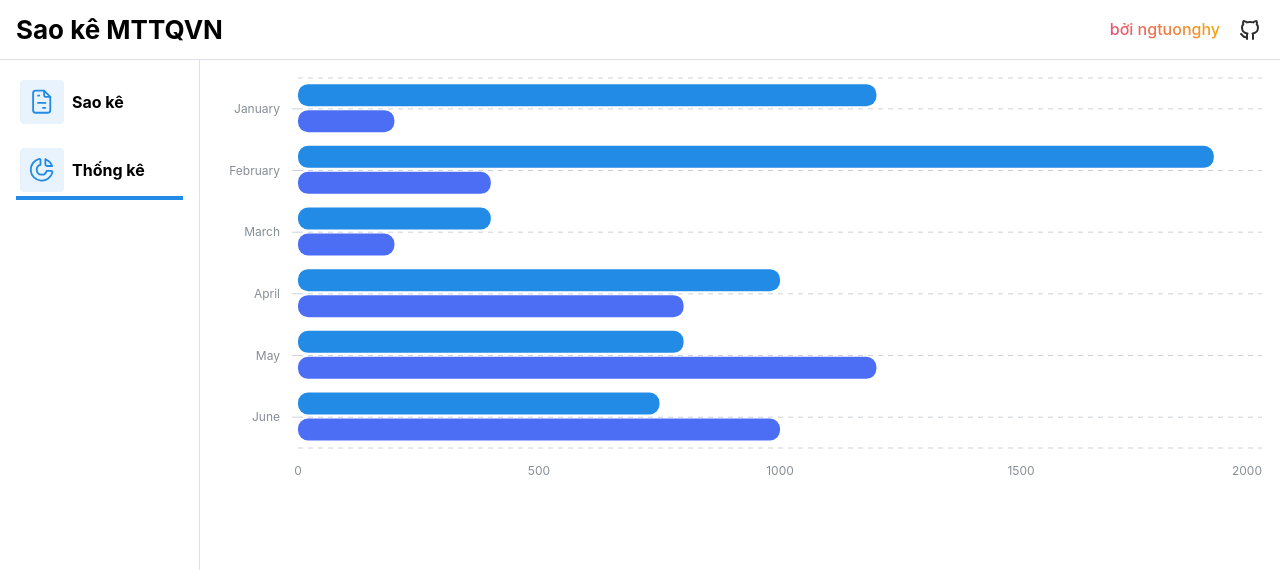
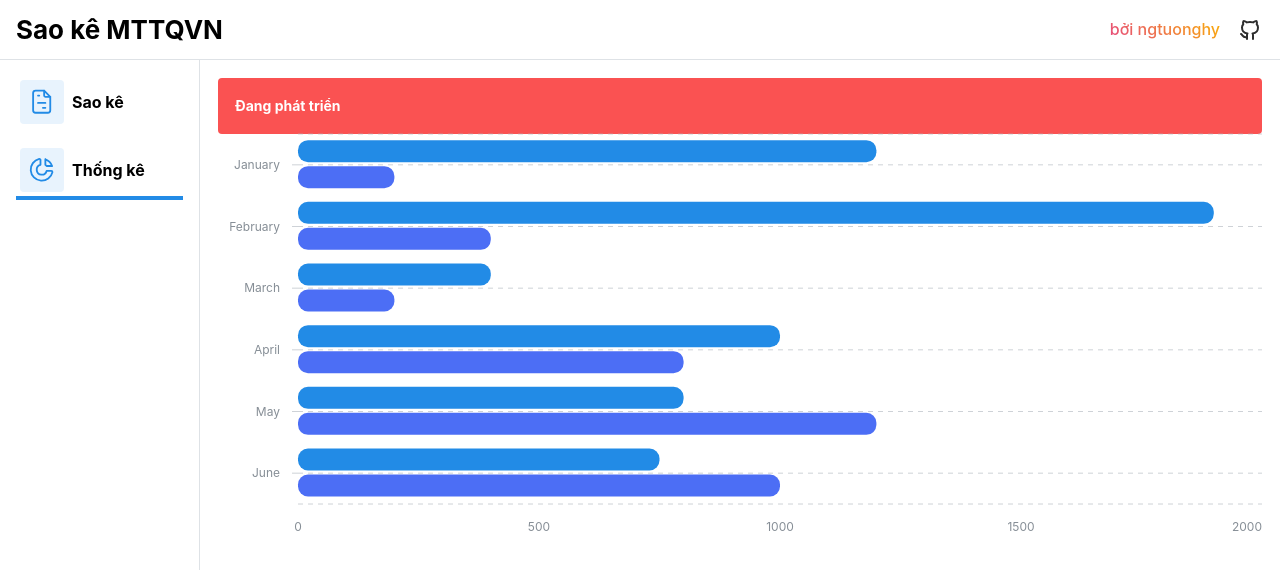
Before and after one commit to ngtuonghy/saokemttqvn, a Next.js app: page /statistic in a window 1280 px wide. Shown: the top 570 px of the page. Built offline with nearby package versions, Linux system fonts and the light colour scheme.

Commit message:
fix...deploy

```diff
--- a/src/actions/get-statement.js
+++ b/src/actions/get-statement.js
@@ -76,6 +76,6 @@ const getStatement = async (offSet = 1, search = "", date, banksName = "") => {
 		},
 	});
 	prisma.$disconnect();
-	return data;
+	return JSON.parse(JSON.stringify(data));
 };
 export { getStatement };
--- a/src/app/layout.js
+++ b/src/app/layout.js
@@ -28,6 +28,7 @@ export default function RootLayout({ children }) {
 		<html lang="en">
 			<body
 				className={`${geistSans.variable} ${geistMono.variable} antialiased`}
+				suppressHydrationWarning={true}
 			>
 				<MantineProvider theme={theme}>
 					<MainLayout>{children}</MainLayout>
--- a/src/components/layouts/root-layouts/navbar.jsx
+++ b/src/components/layouts/root-layouts/navbar.jsx
@@ -37,7 +37,7 @@ const Navbar = () => {
 		},
 	];
 	return (
-		<Stack h="full" justify="space-between" grow>
+		<Stack h="full" justify="space-between">
 			<Stack>
 				{list.map((item, index) => (
 					<Link
--- a/src/components/layouts/root-layouts/root-layout.jsx
+++ b/src/components/layouts/root-layouts/root-layout.jsx
@@ -75,7 +75,7 @@ export const MainLayout = ({ children }) => {
 					opened && toggle();
 				}}
 			>
-				<AppShell.Section grow component={ScrollArea}>
+				<AppShell.Section component={ScrollArea}>
 					<Navbar />
 				</AppShell.Section>
 				<AppShell.Section hiddenFrom="sm">
--- a/src/features/search/search.jsx
+++ b/src/features/search/search.jsx
@@ -31,7 +31,6 @@ const Search = ({ search, setSearch, isLoading, date, setDate }) => {
 			wrap="nowrap"
 		>
 			<Input
-				grow
 				color={isLoading ? "gray" : "blue"}
 				w="100%"
 				placeholder="Tìm kiếm: Số tiền, Nội dung, Mã giao dịch, Ngân hàng"
--- a/src/features/statement/statement.jsx
+++ b/src/features/statement/statement.jsx
@@ -72,7 +72,7 @@ export function Statement({ search, setIsLoading, isLoading, date, setDate }) {
 
 	// statement.forEach((element) => console.log(element.date));
 	const rows = statement.map((element) => (
-		<Table.Tr>
+		<Table.Tr key={element.id}>
 			<Table.Td>{formatDate(element.date)}</Table.Td>
 			<Table.Td>
 				<NumberFormatter
@@ -100,7 +100,7 @@ export function Statement({ search, setIsLoading, isLoading, date, setDate }) {
 				<Table highlightOnHover>
 					<Table.Thead>
 						<Table.Tr>
-							<Table.Th min>Ngày</Table.Th>
+							<Table.Th>Ngày</Table.Th>
 							<Table.Th>Số tiền chuyển (VNĐ)</Table.Th>
 							<Table.Th>Nội dung chi tiết</Table.Th>
 							<Table.Th>Ngân hàng</Table.Th>
--- a/src/features/statistic/statistic-volume.jsx
+++ b/src/features/statistic/statistic-volume.jsx
@@ -1,4 +1,5 @@
 import { BarChart } from "@mantine/charts";
+import { Alert } from "@mantine/core";
 const data = [
 	{ month: "January", Smartphones: 1200, Laptops: 900, Tablets: 200 },
 	{ month: "February", Smartphones: 1900, Laptops: 1200, Tablets: 400 },
@@ -10,6 +11,8 @@ const data = [
 
 function StatisticVolume() {
 	return (
+		<>
+			<Alert variant="filled" color="red" title="Đang phát triển"></Alert>
 			<BarChart
 				h={400}
 				data={data}
@@ -22,6 +25,7 @@ function StatisticVolume() {
 					{ name: "Tablets", color: "indigo.6" },
 				]}
 			/>
+		</>
 	);
 }
 
```
Lines whose indentation alone changed are shown as unchanged.
